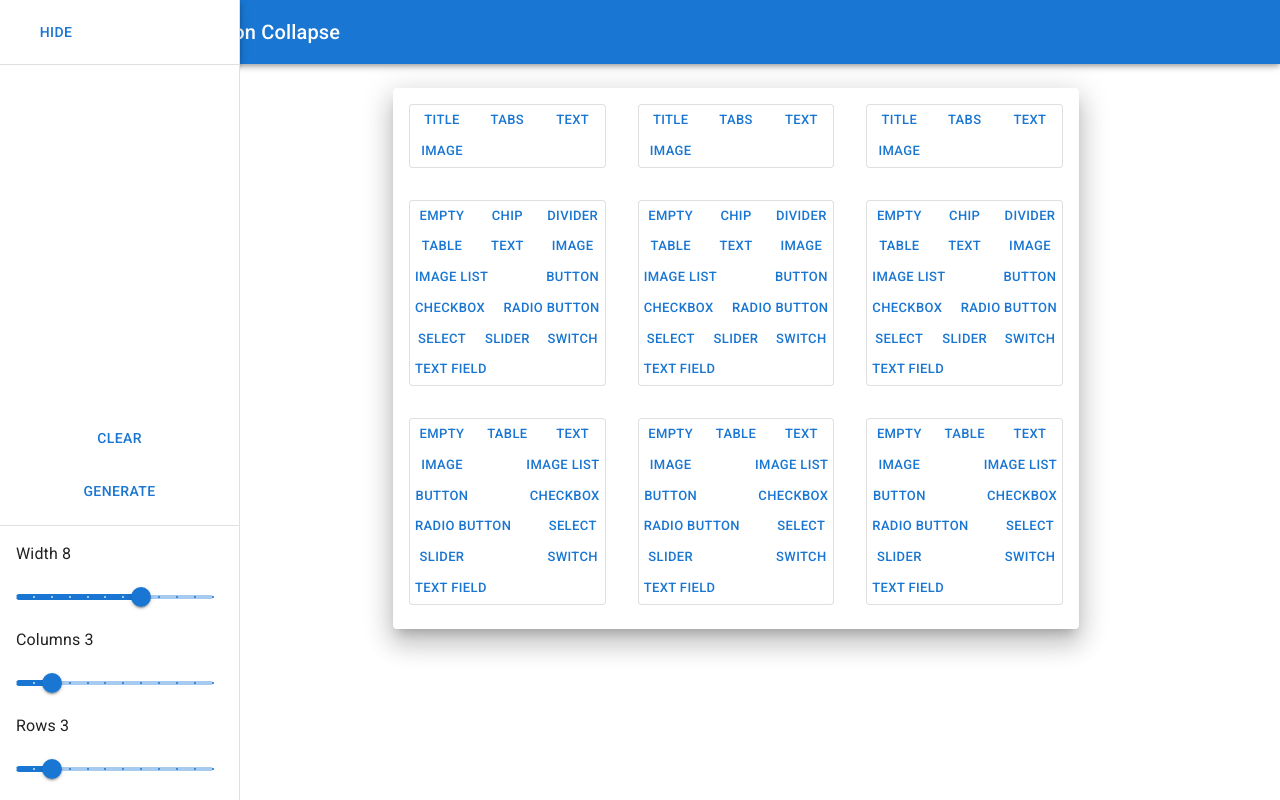
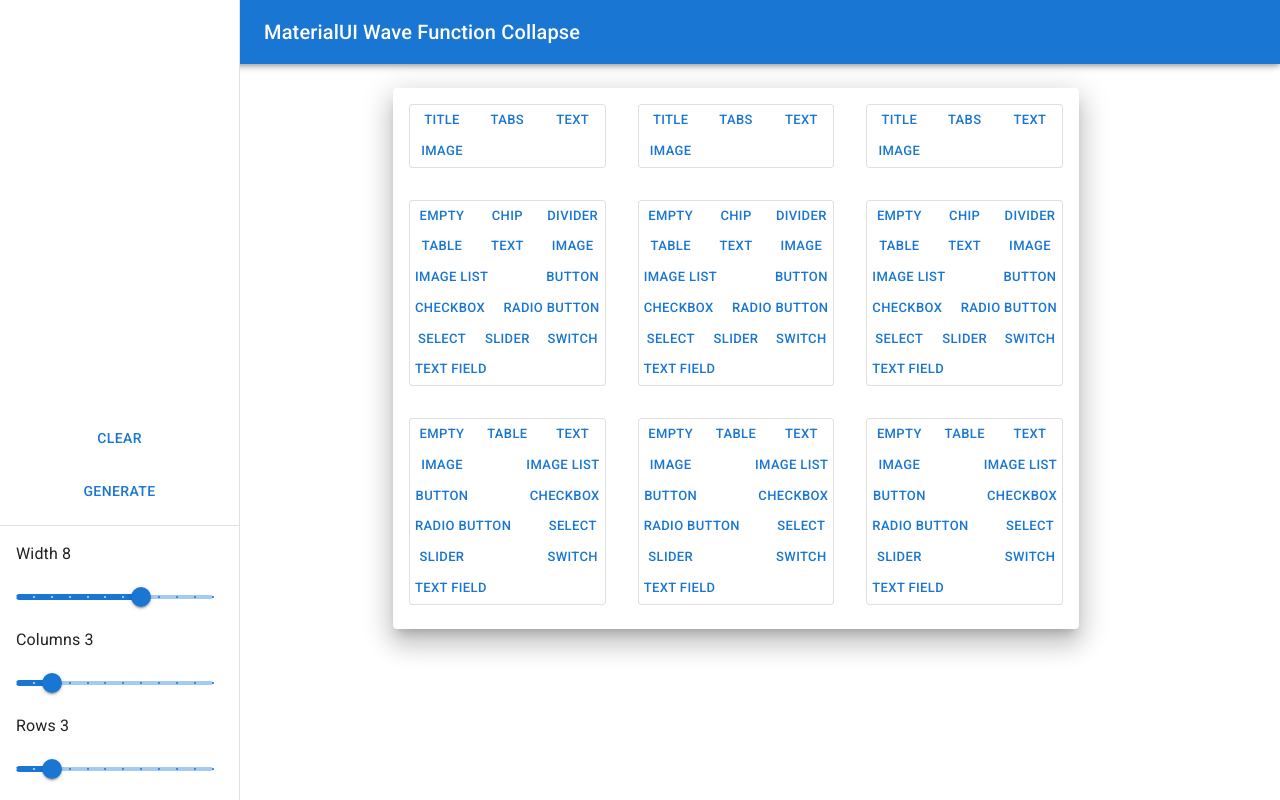
Before and after one commit to uturet/react_mui_wfc, a React (Create React App) app: page / in a window 1280 px wide. Built offline with nearby package versions, Linux system fonts and the light colour scheme.

Commit message:
Update header

```diff
--- a/src/App.tsx
+++ b/src/App.tsx
@@ -22,7 +22,7 @@
   return (
     <CardProvider>
       <Box sx={{display: 'flex', width: '100%'}}>
-        <AppBar>
+        <AppBar sx={{paddingLeft: '240px'}}>
           <Toolbar>
             <IconButton
               color="inherit"
--- a/src/Drawer.tsx
+++ b/src/Drawer.tsx
@@ -2,7 +2,6 @@
 import {
   Drawer as MUIDrawer,
   DrawerProps,
-  Toolbar,
   Divider,
   List,
   ListItem,
@@ -10,7 +9,6 @@
   Typography,
   Box,
   Button,
-  AppBar,
 } from '@mui/material';
 import {useCard} from './CardContext';
 
@@ -52,23 +50,9 @@
   const [width, preSetWidth] = useState<number>(cardData.width);
   const [rows, preSetRows] = useState<number>(cardData.content.length);
   const [cols, preSetCols] = useState<number>(cardData.content[0].length);
-  const [open, setOpen] = useState(true);
 
   return (
     <Box sx={{display: 'flex'}}>
-      <AppBar position="fixed" sx={{left: 0, width: '240px'}}>
-        <Toolbar>
-          <Button
-            onClick={() => setOpen(true)}
-            sx={{mr: 2, ...(open && {display: 'none'})}}
-          >
-            Close
-          </Button>
-          <Typography variant="h6" noWrap component="div">
-            Here we are
-          </Typography>
-        </Toolbar>
-      </AppBar>
       <MUIDrawer
         sx={{
           'width': '240px',
@@ -78,13 +62,9 @@
             boxSizing: 'border-box',
           },
         }}
-        open={open}
+        open={true}
         variant='persistent'>
         <Box sx={{display: 'flex', flexDirection: 'column', height: '100%'}}>
-          <Toolbar>
-            <Button onClick={() => setOpen(false)}>Hide</Button>
-          </Toolbar>
-          <Divider />
           <Box sx={{flexGrow: '1'}}/>
           <List>
             <ListItem>
```
